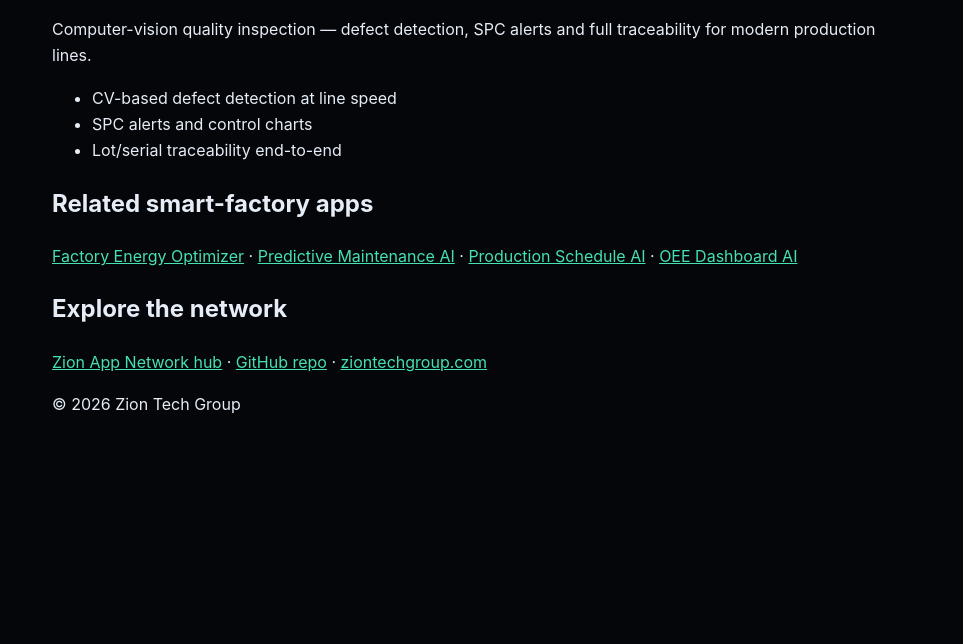
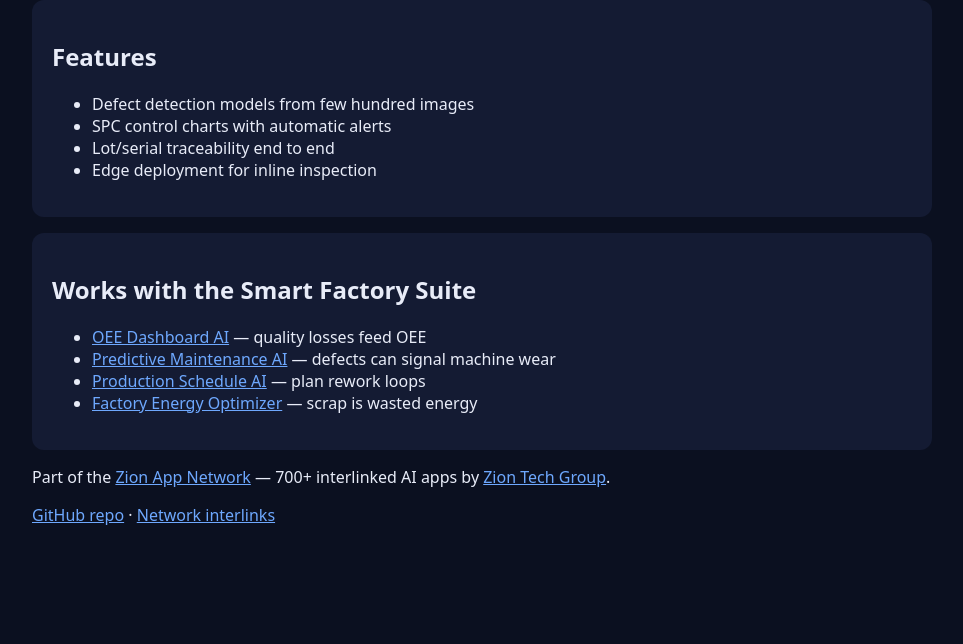
Before and after one commit to Zion-support/quality-vision-inspector, a plain HTML site: page index.html in a window 1280 px wide. Shown: the part 156-800 px from the top of the page, without its empty margins (158-1121 px from the left). Drawn offline with Linux system fonts and the light colour scheme.

Commit message:
Add README, landing page and Zion App Network interlinks

```diff
--- a/index.html
+++ b/index.html
@@ -1,15 +1,22 @@
 <!DOCTYPE html>
-<html lang="en"><head><meta charset="UTF-8"><meta name="viewport" content="width=device-width, initial-scale=1.0">
-<title>Quality Vision Inspector — Zion App Network</title>
-<meta name="description" content="Computer-vision defect detection, SPC alerts and traceability. Part of the Zion App Network by Zion Tech Group.">
-<style>body{background:#040609;color:#e6edf7;font-family:-apple-system,Segoe UI,Roboto,sans-serif;line-height:1.65;margin:0;padding:48px 20px}a{color:#46e0b2}.c{max-width:860px;margin:0 auto}.tag{display:inline-block;font-size:11px;padding:3px 10px;border:1px solid #22324a;border-radius:999px;color:#8899b3}</style></head>
-<body><div class="c">
-<span class="tag">Zion App Network · Batch 59 · Smart Manufacturing</span>
+<html lang="en">
+<head><meta charset="utf-8"><meta name="viewport" content="width=device-width,initial-scale=1">
+<title>Quality Vision Inspector — Zion Tech Group</title>
+<meta name="description" content="Computer-vision quality inspection — defect detection, SPC alerts and traceability.">
+<style>body{font-family:system-ui,sans-serif;max-width:900px;margin:0 auto;padding:2rem;background:#0b1020;color:#e8ecf8}a{color:#6ea8fe}.card{background:#141b33;border-radius:12px;padding:1.25rem;margin:1rem 0}</style></head>
+<body>
 <h1>Quality Vision Inspector</h1>
-<p>Computer-vision quality inspection — defect detection, SPC alerts and full traceability for modern production lines.</p>
-<ul><li>CV-based defect detection at line speed</li><li>SPC alerts and control charts</li><li>Lot/serial traceability end-to-end</li></ul>
-<h2>Related smart-factory apps</h2>
-<p><a href="https://ziontechgroup.com/factory-energy-optimizer/">Factory Energy Optimizer</a> · <a href="https://ziontechgroup.com/predictive-maintenance-ai/">Predictive Maintenance AI</a> · <a href="https://ziontechgroup.com/production-schedule-ai/">Production Schedule AI</a> · <a href="https://ziontechgroup.com/oee-dashboard-ai/">OEE Dashboard AI</a></p>
-<h2>Explore the network</h2>
-<p><a href="https://ziontechgroup.com/zion-app-network/">Zion App Network hub</a> · <a href="https://github.com/Zion-support/quality-vision-inspector">GitHub repo</a> · <a href="https://ziontechgroup.com">ziontechgroup.com</a></p>
-<p>© 2026 Zion Tech Group</p></div></body></html>
+<p><strong>Every part, inspected</strong> — computer-vision defect detection at line speed.</p>
+<div class="card"><h2>Features</h2><ul>
+<li>Defect detection models from few hundred images</li>
+<li>SPC control charts with automatic alerts</li>
+<li>Lot/serial traceability end to end</li>
+<li>Edge deployment for inline inspection</li></ul></div>
+<div class="card"><h2>Works with the Smart Factory Suite</h2><ul>
+<li><a href="https://ziontechgroup.com/oee-dashboard-ai/">OEE Dashboard AI</a> — quality losses feed OEE</li>
+<li><a href="https://ziontechgroup.com/predictive-maintenance-ai/">Predictive Maintenance AI</a> — defects can signal machine wear</li>
+<li><a href="https://ziontechgroup.com/production-schedule-ai/">Production Schedule AI</a> — plan rework loops</li>
+<li><a href="https://ziontechgroup.com/factory-energy-optimizer/">Factory Energy Optimizer</a> — scrap is wasted energy</li></ul></div>
+<p>Part of the <a href="https://ziontechgroup.com/zion-app-network/">Zion App Network</a> — 700+ interlinked AI apps by <a href="https://ziontechgroup.com">Zion Tech Group</a>.</p>
+<p><a href="https://github.com/Zion-support/quality-vision-inspector">GitHub repo</a> · <a href="https://github.com/Zion-support/quality-vision-inspector/blob/main/ZION_APP_NETWORK.md">Network interlinks</a></p>
+</body></html>
```
Also changed, not shown: 2 other files.
